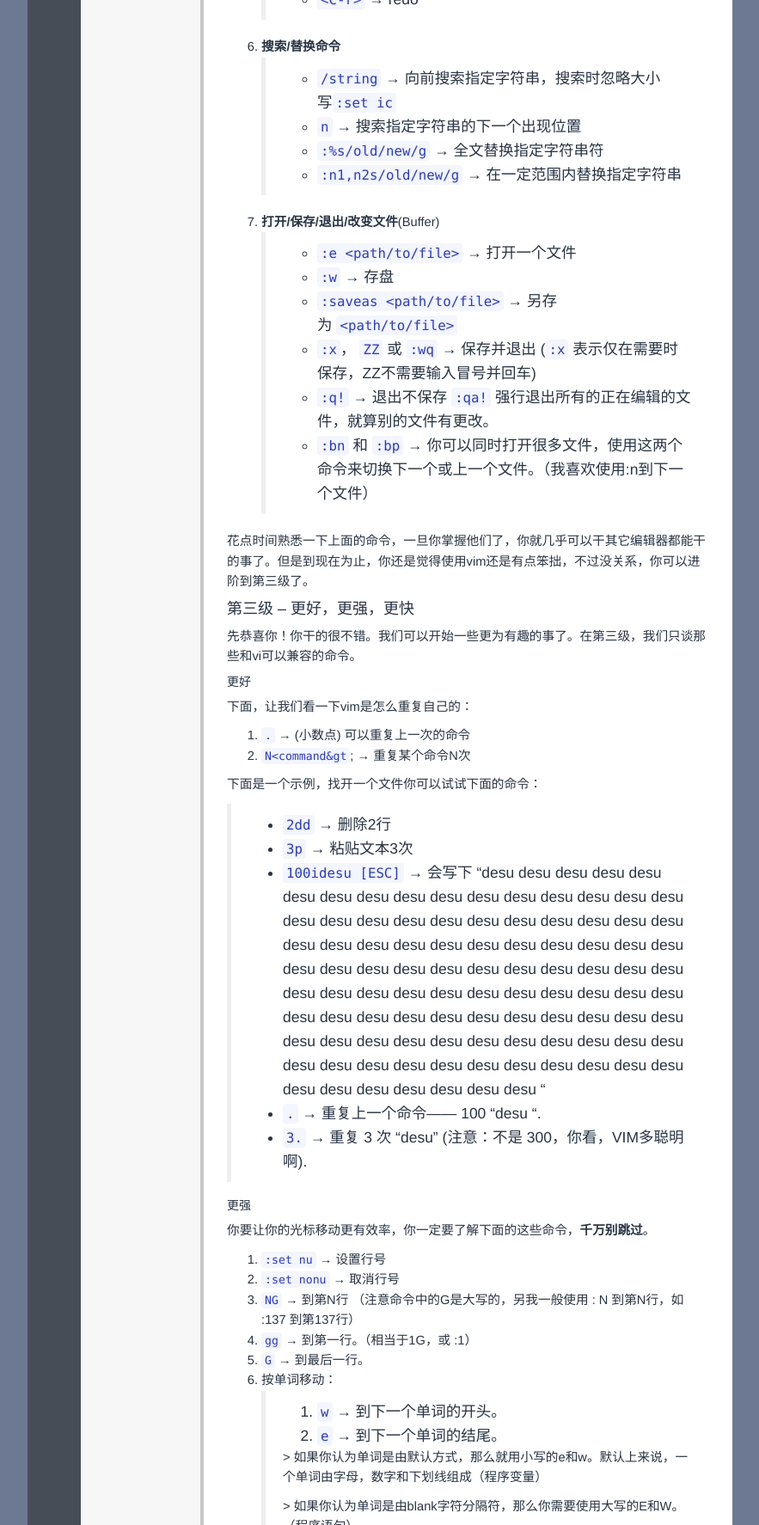
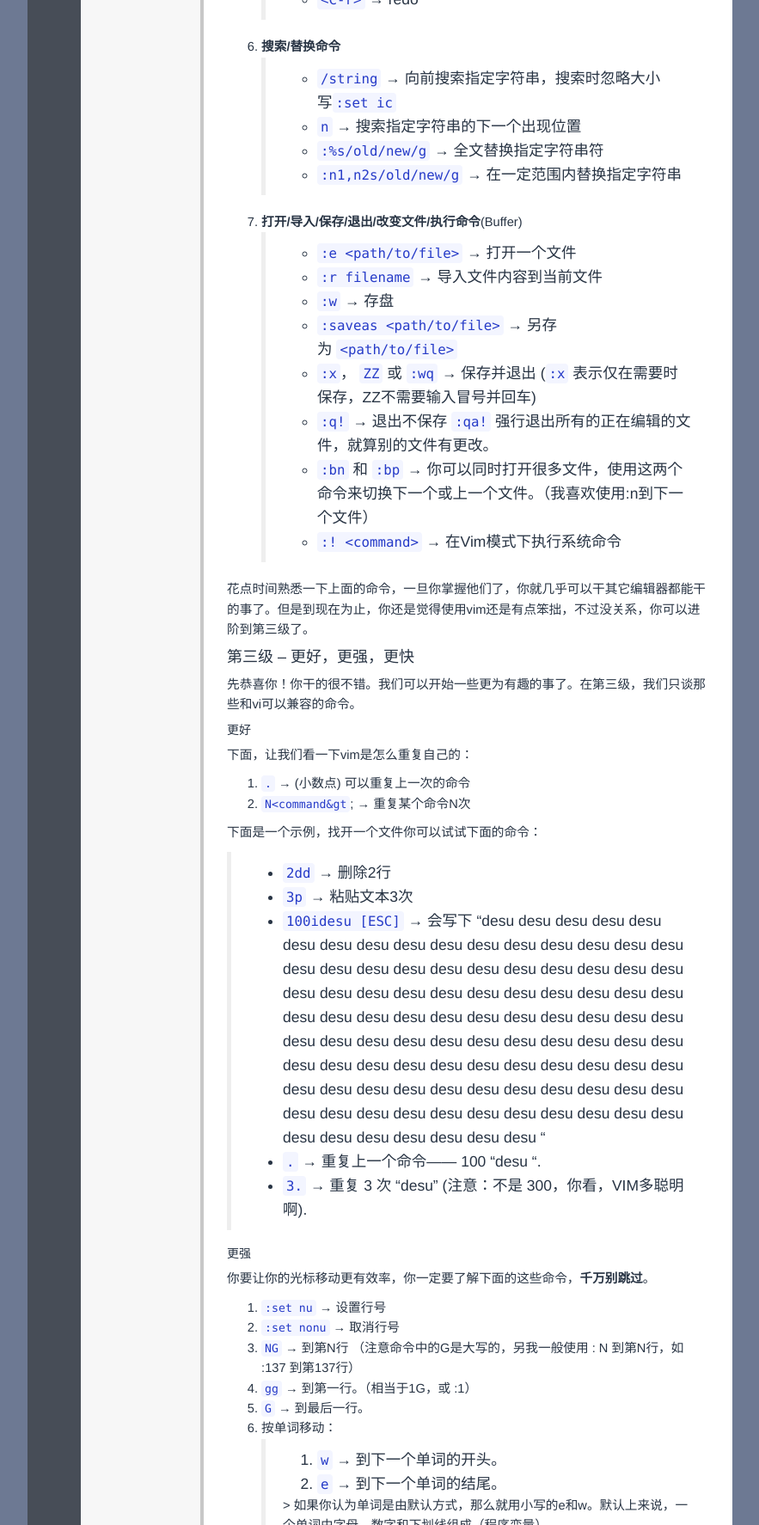
Before and after one commit to polyHong/polyHong.github.io, a Jekyll site: the page built from _posts/tech/2017-04-13-vim-exercise-tutorial.md, in a window 1280 px wide, cut to the strip 3080-4854 px from the top of the page. Shown: the whole strip at 86% size, without its empty margins (198-1081 px from the left). Built offline with Jekyll 4.4.1, drawn with Linux system fonts in a browser that asks for light colours; Markdown is read by kramdown in place of the engine named in the settings; comment, search, counter and statistics services are not loaded.

Commit message:
upload vim learning post

```diff
--- a/_posts/tech/2017-04-13-vim-exercise-tutorial.md
+++ b/_posts/tech/2017-04-13-vim-exercise-tutorial.md
@@ -161,15 +161,17 @@ Vim the Six Billion Dollar editor
 </ul>
 </blockquote>
 </li>
-<li><strong>打开/保存/退出/改变文件</strong>(Buffer)<br>
+<li><strong>打开/导入/保存/退出/改变文件/执行命令</strong>(Buffer)<br>
 <blockquote>
 <ul>
 <li><code>:e &lt;path/to/file&gt;</code> → 打开一个文件</li>
+<li><code>:r filename</code> → 导入文件内容到当前文件</li>
 <li><code>:w</code> → 存盘</li>
 <li><code>:saveas &lt;path/to/file&gt;</code> → 另存为&nbsp;<code>&lt;path/to/file&gt;</code></li>
 <li><code>:x</code>，&nbsp;<code>ZZ</code> 或&nbsp;<code>:wq</code> → 保存并退出 (<code>:x</code>&nbsp;表示仅在需要时保存，ZZ不需要输入冒号并回车)</li>
 <li><code>:q!</code> → 退出不保存&nbsp;<code>:qa!</code>&nbsp;强行退出所有的正在编辑的文件，就算别的文件有更改。</li>
 <li><code>:bn</code>&nbsp;和&nbsp;<code>:bp</code>&nbsp;→ 你可以同时打开很多文件，使用这两个命令来切换下一个或上一个文件。（我喜欢使用:n到下一个文件）</li>
+<li><code>:! &lt;command&gt;</code> → 在Vim模式下执行系统命令</li>
 </ul>
 </blockquote>
 </li>
```
Also changed, not shown: 1 other file.
